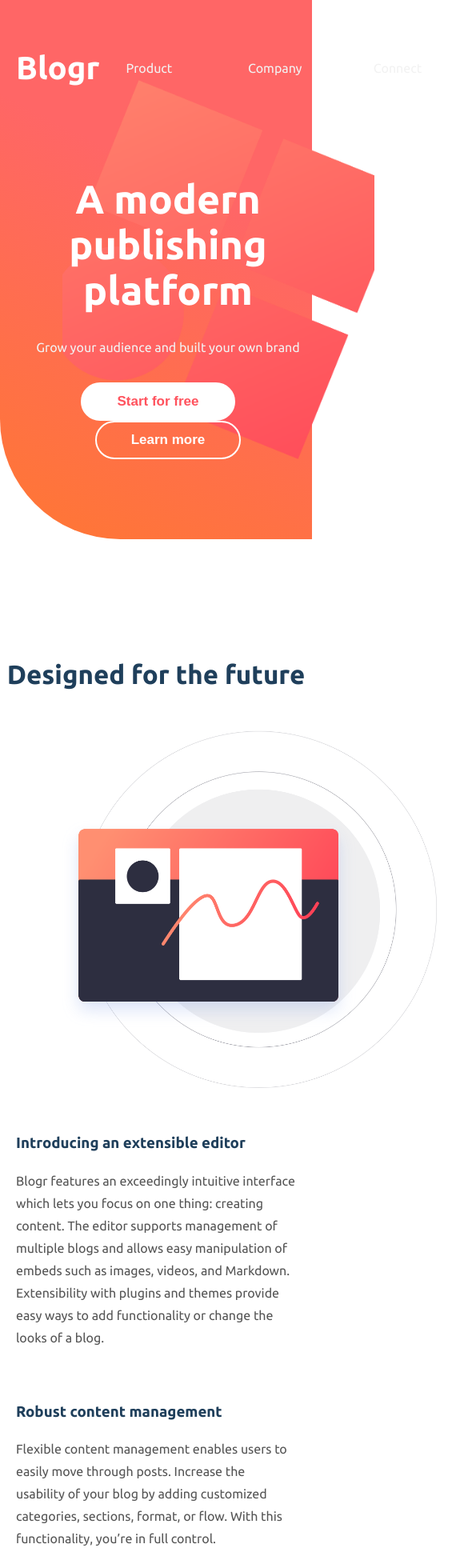
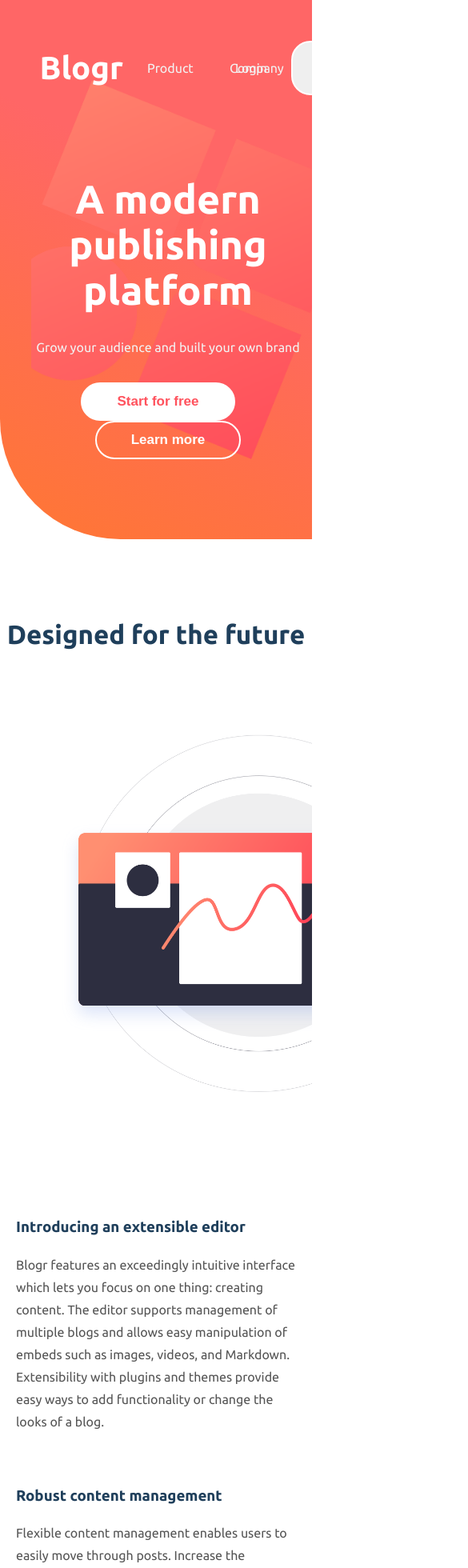
Before and after one commit to tina234/blogr, a Vue app: page / in a window 390 px wide. Shown: the top 1960 px of the page at 80% size, 585 px wide, since content can reach past the window. Built offline with nearby package versions, Linux system fonts and the light colour scheme.

Commit message:
media query max width 939

```diff
--- a/src/scss/desktop-mode.scss
+++ b/src/scss/desktop-mode.scss
@@ -51,3 +51,14 @@ $Dark-blue: hsl(208, 49%, 24%);
         }
     }
 }
+
+@media only screen and (max-width: 939px) {
+    .desk-mode-cont {
+        margin: 250px 0 200px 0;
+    }
+    .desk-text-box {
+        margin-top: 100px;
+        display: flex;
+        align-items: center;
+    }
+}
--- a/src/scss/footer.scss
+++ b/src/scss/footer.scss
@@ -3,8 +3,8 @@
     border-top-right-radius: 150px;
 
     .footer-box {
-        max-width: 1200px;
-        width: 100%;
+        /*max-width: 1200px;
+        width: 100%;*/
         margin: 0 auto;
         padding: 100px 50px;
         display: flex;
--- a/src/scss/header.scss
+++ b/src/scss/header.scss
@@ -2,14 +2,15 @@ $Light-gray: #f2f2f2;
 $light-red: hsl(356, 100%, 66%);
 $DropColor: #999999;
 
-
+html,
 body {
     padding: 0;
     margin: 0;
     font-size: 16px;
     font-family: 'Ubuntu', sans-serif;
+    box-sizing: border-box;
     overflow-x: hidden;
-    box-sizing: border-box;
+    width: 100%;
 }
 
 .header-cont {
@@ -23,8 +24,8 @@ body {
     > img {
         position: absolute;
         top: 0;
-        right: -20%;
-        width: 100%;
+        right: 0;
+        width: 90%;
         height: 100%;
         object-fit: cover;
         z-index: 0;
@@ -35,7 +36,7 @@ body {
         justify-content: space-evenly;
         align-items: center;
         max-width: 1440px;
-        width: 100%;
+        width: 90%;
         height: 70px;
         margin: 0 auto;
         padding-top: 50px;
@@ -43,7 +44,7 @@ body {
         z-index: 1;
 
         h2 {
-            padding: 0 20px;
+            padding: 0 30px;
             margin: 0px;
             color: #fff;
             font-size: 40px;
@@ -67,6 +68,7 @@ body {
                     position: relative;
                     width: 130px;
                     margin-right: 10px;
+                    cursor: pointer;
 
                     &:hover {
                         span {
@@ -219,3 +221,10 @@ body {
         }
     }
 }
+
+
+@media only screen and (max-width: 939px) {
+        .nav-left {
+            width: 110px;
+        }
+  }
--- a/src/scss/introduction.scss
+++ b/src/scss/introduction.scss
@@ -5,7 +5,7 @@ $Dark-blue: hsl(208, 49%, 24%);
     margin: 150px 0;
 
     h2 {
-        margin-bottom: 25px;
+        margin-bottom: 60px;
         text-align: center;
         font-size: 33px;
         color: $Dark-blue;
@@ -58,3 +58,19 @@ $Dark-blue: hsl(208, 49%, 24%);
         }
     }
 }
+
+@media only screen and (max-width: 939px) {
+   .intro-cont {
+       margin: 100px 0;
+
+       h2 {
+           margin-bottom: 80px;
+       }
+   }
+    .intro-box {
+        display: flex;
+        margin-top: 100px;
+        align-items: center !important;
+    }
+
+}
--- a/src/scss/state.scss
+++ b/src/scss/state.scss
@@ -53,3 +53,10 @@ $light-gray: #f2f2f2;
         }
     }
 }
+
+@media only screen and (max-width: 939px) {
+        .state-cont {
+            padding: 0 20px;
+            margin: 200px 0 50px 0;
+        }
+ }
```
